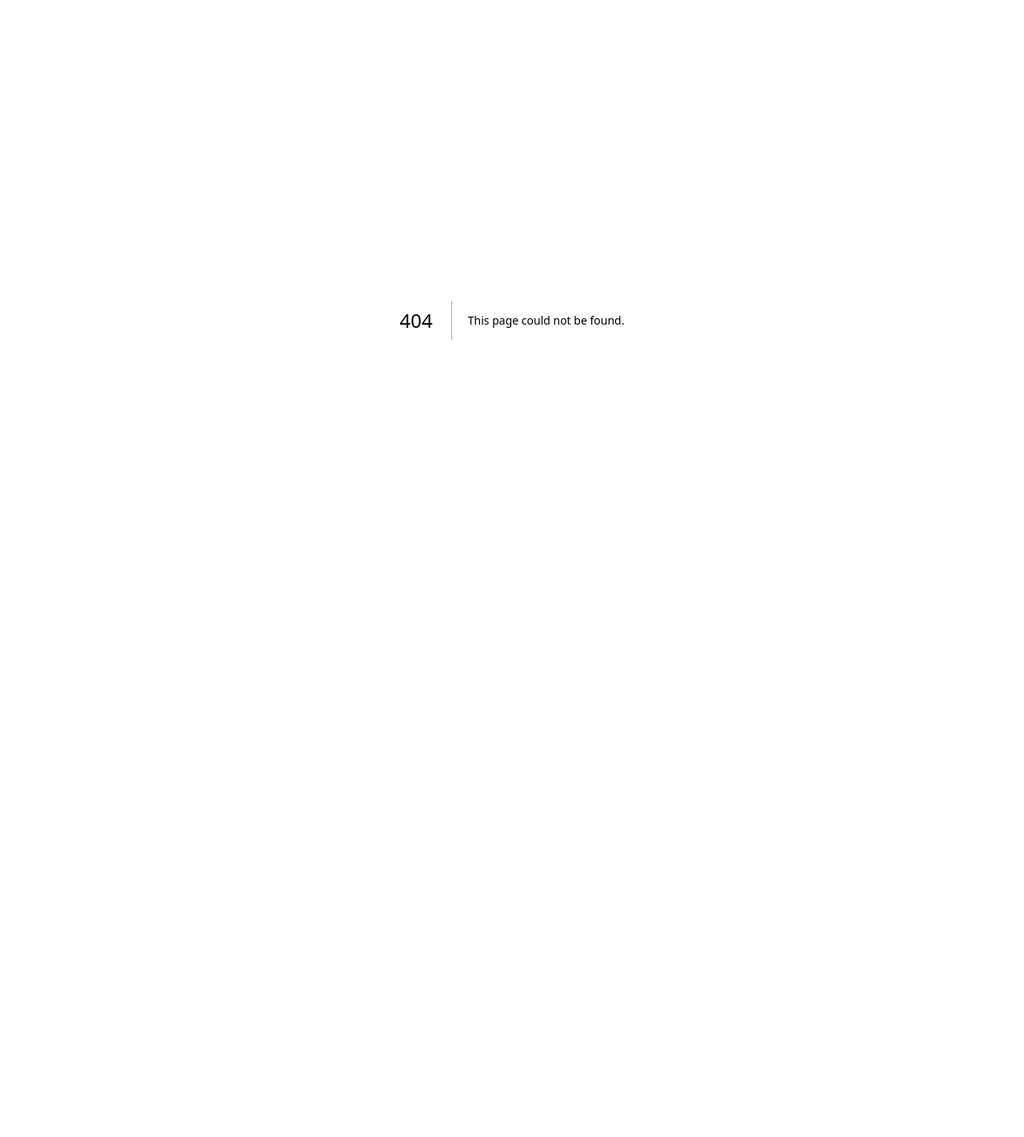
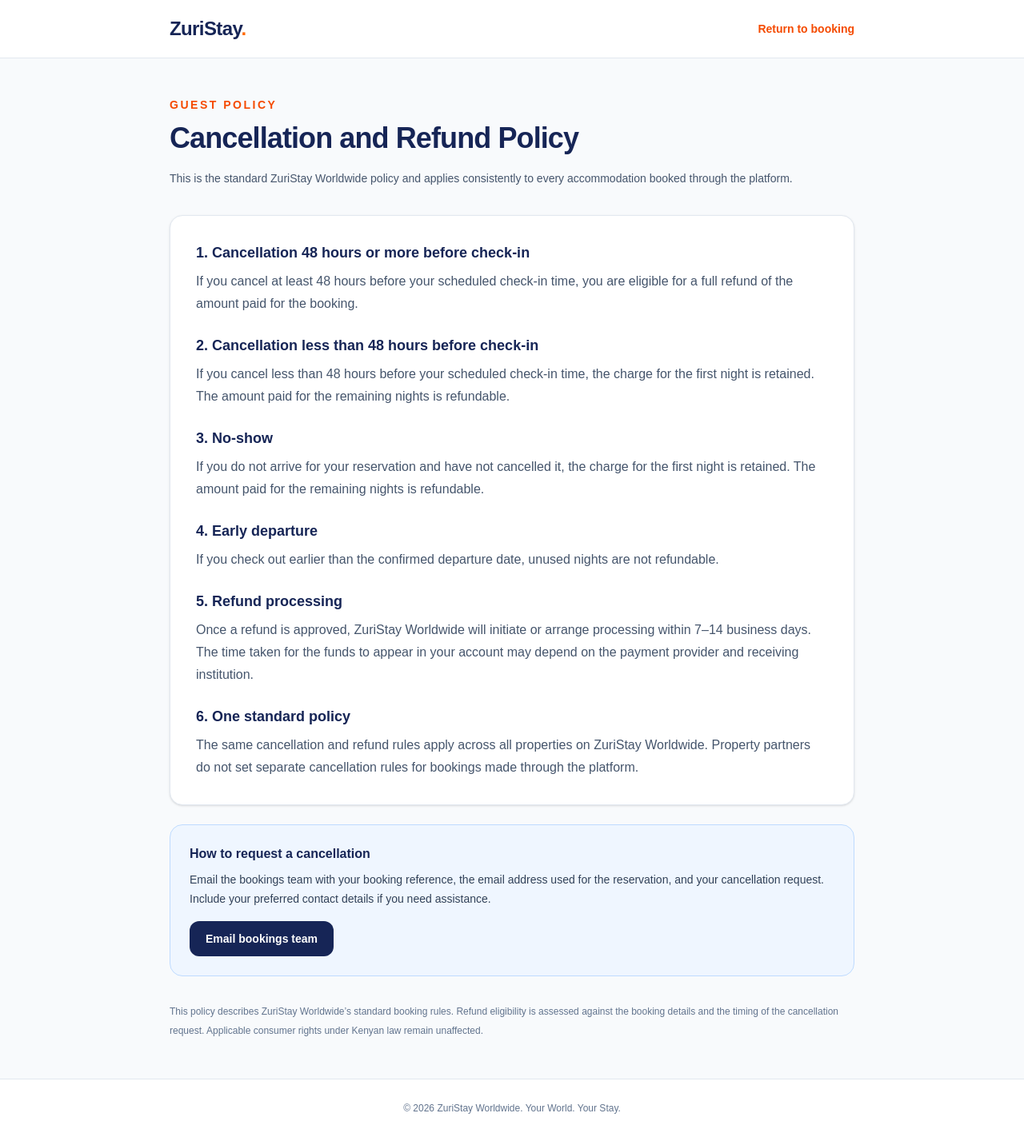
Before and after one commit to robinsonb254/zuristay, a Next.js app: page /cancellation-refund-policy in a window 1280 px wide. Before the commit this address had no page. Shown: the whole page at 80% size. Before the commit the page ends 800 px from the top, so only its background shows below. Built offline with nearby package versions, Linux system fonts and the light colour scheme.

Commit message:
Add standard cancellation and refund policy page

```diff
--- /dev/null
+++ b/src/app/cancellation-refund-policy/page.tsx
@@ -0,0 +1,72 @@
+"use client";
+
+import Link from "next/link";
+
+export default function CancellationRefundPolicyPage() {
+  return (
+    <main className="min-h-screen bg-slate-50 text-slate-800">
+      <header className="border-b border-slate-200 bg-white">
+        <div className="mx-auto flex max-w-4xl items-center justify-between px-5 py-5">
+          <Link href="/" className="text-2xl font-black tracking-tight text-blue-950">
+            ZuriStay<span className="text-orange-500">.</span>
+          </Link>
+          <Link href="/booking" className="text-sm font-bold text-orange-600 hover:text-orange-700">
+            Return to booking
+          </Link>
+        </div>
+      </header>
+
+      <article className="mx-auto max-w-4xl px-5 py-12">
+        <p className="text-sm font-bold uppercase tracking-[0.18em] text-orange-600">Guest policy</p>
+        <h1 className="mt-3 text-3xl font-black tracking-tight text-blue-950 sm:text-4xl">
+          Cancellation and Refund Policy
+        </h1>
+        <p className="mt-4 text-sm leading-7 text-slate-600">
+          This is the standard ZuriStay Worldwide policy and applies consistently to every accommodation booked through the platform.
+        </p>
+
+        <section className="mt-8 space-y-6 rounded-2xl border border-slate-200 bg-white p-6 shadow-sm sm:p-8">
+          <div>
+            <h2 className="text-lg font-black text-blue-950">1. Cancellation 48 hours or more before check-in</h2>
+            <p className="mt-2 leading-7 text-slate-600">If you cancel at least 48 hours before your scheduled check-in time, you are eligible for a full refund of the amount paid for the booking.</p>
+          </div>
+          <div>
+            <h2 className="text-lg font-black text-blue-950">2. Cancellation less than 48 hours before check-in</h2>
+            <p className="mt-2 leading-7 text-slate-600">If you cancel less than 48 hours before your scheduled check-in time, the charge for the first night is retained. The amount paid for the remaining nights is refundable.</p>
+          </div>
+          <div>
+            <h2 className="text-lg font-black text-blue-950">3. No-show</h2>
+            <p className="mt-2 leading-7 text-slate-600">If you do not arrive for your reservation and have not cancelled it, the charge for the first night is retained. The amount paid for the remaining nights is refundable.</p>
+          </div>
+          <div>
+            <h2 className="text-lg font-black text-blue-950">4. Early departure</h2>
+            <p className="mt-2 leading-7 text-slate-600">If you check out earlier than the confirmed departure date, unused nights are not refundable.</p>
+          </div>
+          <div>
+            <h2 className="text-lg font-black text-blue-950">5. Refund processing</h2>
+            <p className="mt-2 leading-7 text-slate-600">Once a refund is approved, ZuriStay Worldwide will initiate or arrange processing within 7–14 business days. The time taken for the funds to appear in your account may depend on the payment provider and receiving institution.</p>
+          </div>
+          <div>
+            <h2 className="text-lg font-black text-blue-950">6. One standard policy</h2>
+            <p className="mt-2 leading-7 text-slate-600">The same cancellation and refund rules apply across all properties on ZuriStay Worldwide. Property partners do not set separate cancellation rules for bookings made through the platform.</p>
+          </div>
+        </section>
+
+        <section className="mt-6 rounded-2xl border border-blue-200 bg-blue-50 p-6">
+          <h2 className="font-black text-blue-950">How to request a cancellation</h2>
+          <p className="mt-2 text-sm leading-6 text-slate-700">Email the bookings team with your booking reference, the email address used for the reservation, and your cancellation request. Include your preferred contact details if you need assistance.</p>
+          <a href="mailto:bookings@zuristayworldwide.com?subject=Booking%20cancellation%20request" className="mt-4 inline-flex rounded-xl bg-blue-950 px-5 py-3 text-sm font-bold text-white hover:bg-blue-900">
+            Email bookings team
+          </a>
+        </section>
+
+        <p className="mt-8 text-xs leading-6 text-slate-500">
+          This policy describes ZuriStay Worldwide’s standard booking rules. Refund eligibility is assessed against the booking details and the timing of the cancellation request. Applicable consumer rights under Kenyan law remain unaffected.
+        </p>
+      </article>
+      <footer className="border-t border-slate-200 bg-white px-5 py-7 text-center text-xs text-slate-500">
+        © {new Date().getFullYear()} ZuriStay Worldwide. Your World. Your Stay.
+      </footer>
+    </main>
+  );
+}
```
